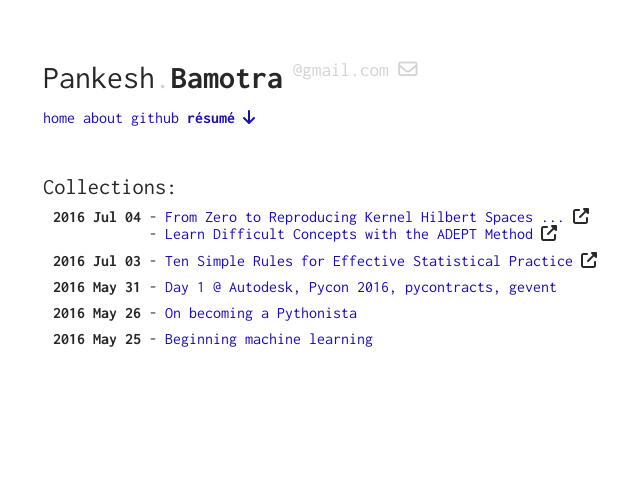
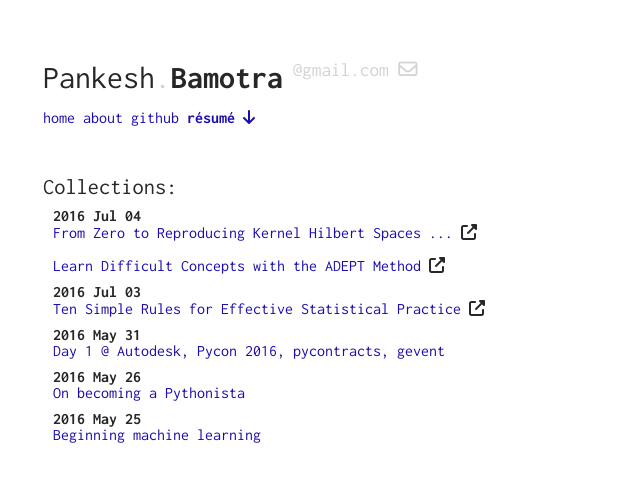
Before and after one commit to pbamotra/sciontist, a Jekyll site: the page built from index.html, in a window 1280 px wide. Shown: the top 482 px of the page, without its empty margins (297-937 px from the left). Built offline with Jekyll 4.4.1, drawn with Linux system fonts in a browser that asks for light colours; nearby versions of some CDN libraries; a script that is not in the unit is left out.

Commit message:
multipost -4 should wrk - worked looks good

```diff
--- a/index.html
+++ b/index.html
@@ -21,13 +21,13 @@ layout: default
         {% for post in site.posts %}
         <li>
             {% if post.type == "post" %}
-            <span class="date">{{ post.date | date: '%Y %b %d' }}</span> - <a href="{{ post.url }}">{{ post.title }}</a>
+            <span class="date">{{ post.date | date: '%Y %b %d' }}</span> <br/> <a href="{{ post.url }}">{{ post.title }}</a>
             {% else %}
             {% for p in post._url %}
             {% if forloop.index == 1 %}
-            <span class="date">{{ post.date | date: '%Y %b %d' }}</span> - <a href="{{ p.uri }}" target="_blank">{{ p.title }}</a> <i class="fa fa-external-link" aria-hidden="true"></i>
+            <span class="date">{{ post.date | date: '%Y %b %d' }}</span> <br/> <a href="{{ p.uri }}" target="_blank">{{ p.title }}</a> <i class="fa fa-external-link" aria-hidden="true"></i>
             {% else %}
-            <span class="date">&nbsp;&nbsp;&nbsp;&nbsp;&nbsp;&nbsp;&nbsp;&nbsp;&nbsp;&nbsp;&nbsp;</span> - <a href="{{ p.uri }}" target="_blank" style="line-height:1">{{ p.title }}</a> <i class="fa fa-external-link" aria-hidden="true"></i>
+            <span class="date">&nbsp;&nbsp;&nbsp;&nbsp;&nbsp;&nbsp;&nbsp;&nbsp;&nbsp;&nbsp;&nbsp;</span> <br/> <a href="{{ p.uri }}" target="_blank" style="line-height:1">{{ p.title }}</a> <i class="fa fa-external-link" aria-hidden="true"></i>
             {% endif %}
             <br/>
 
```
